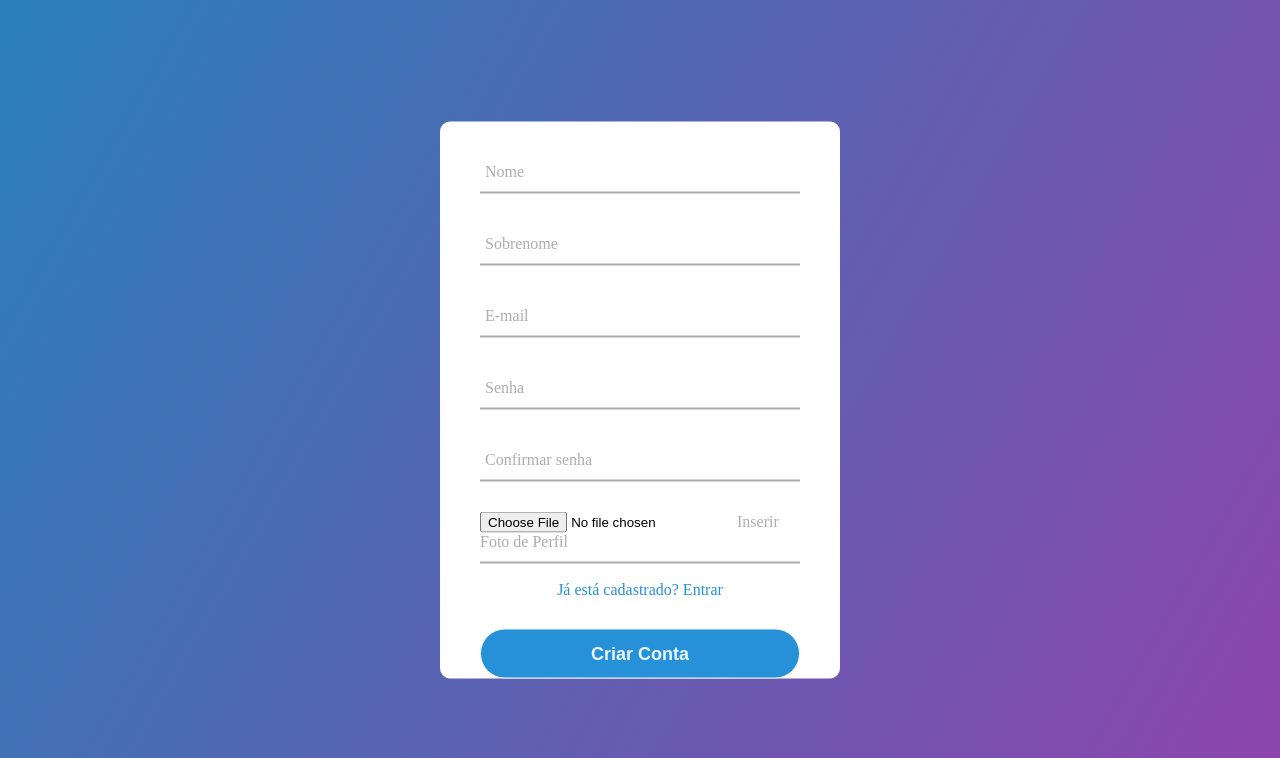
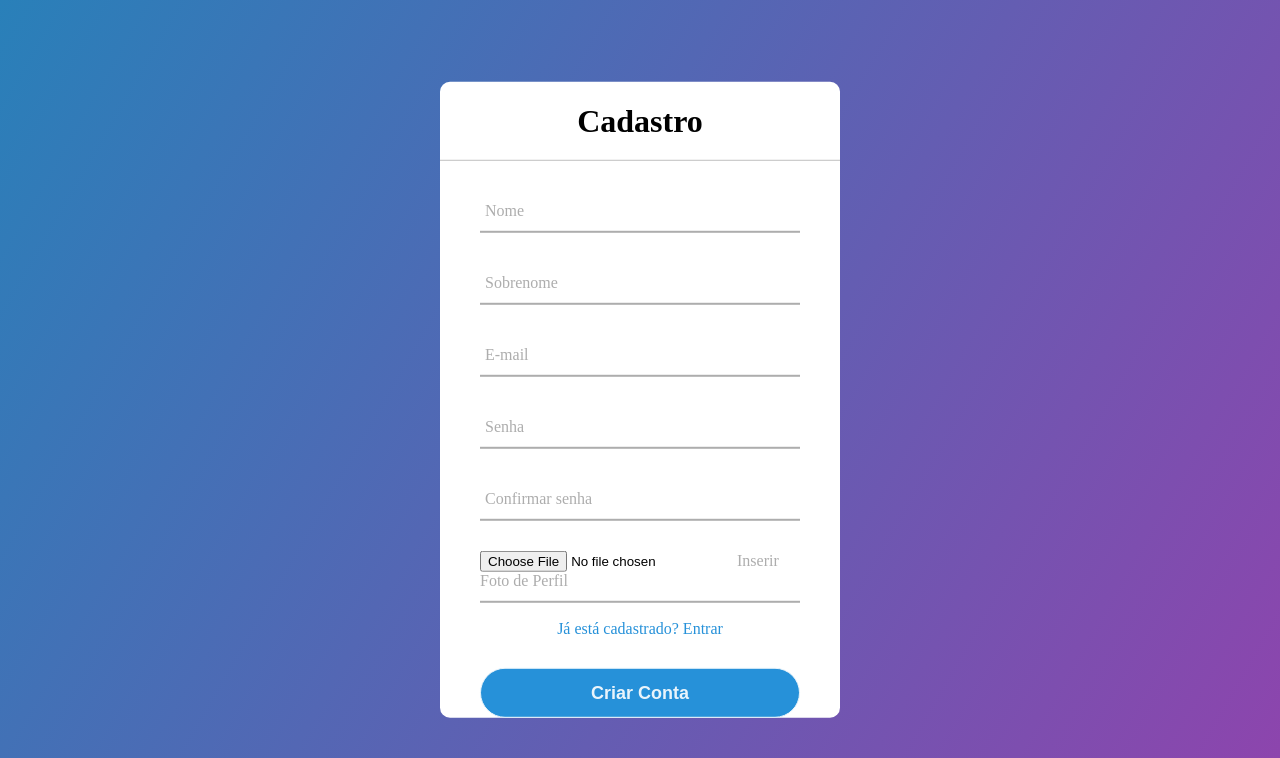
Before and after one commit to svhenrique/login-cadastro, a Django app: page /conta/cadastro/ in a window 1280 px wide. Shown: the top 758 px of the page. Run offline with Django 3.2, Linux system fonts and the light colour scheme.

Commit message:
adicionado h1 em login e cadastro

```diff
--- a/core/templates/cadastro.html
+++ b/core/templates/cadastro.html
@@ -1,5 +1,6 @@
 {% extends 'base.html'  %}
 {% block content %}
+<h1>Cadastro</h1>
 <form action="post">
     <div class="txt_field">
         <input type="text" required>
--- a/core/templates/login.html
+++ b/core/templates/login.html
@@ -1,5 +1,6 @@
 {% extends 'base.html'  %}
 {% block content %}
+<h1>Login</h1>
 <form action="post">
 
     <div class="txt_field">
```
